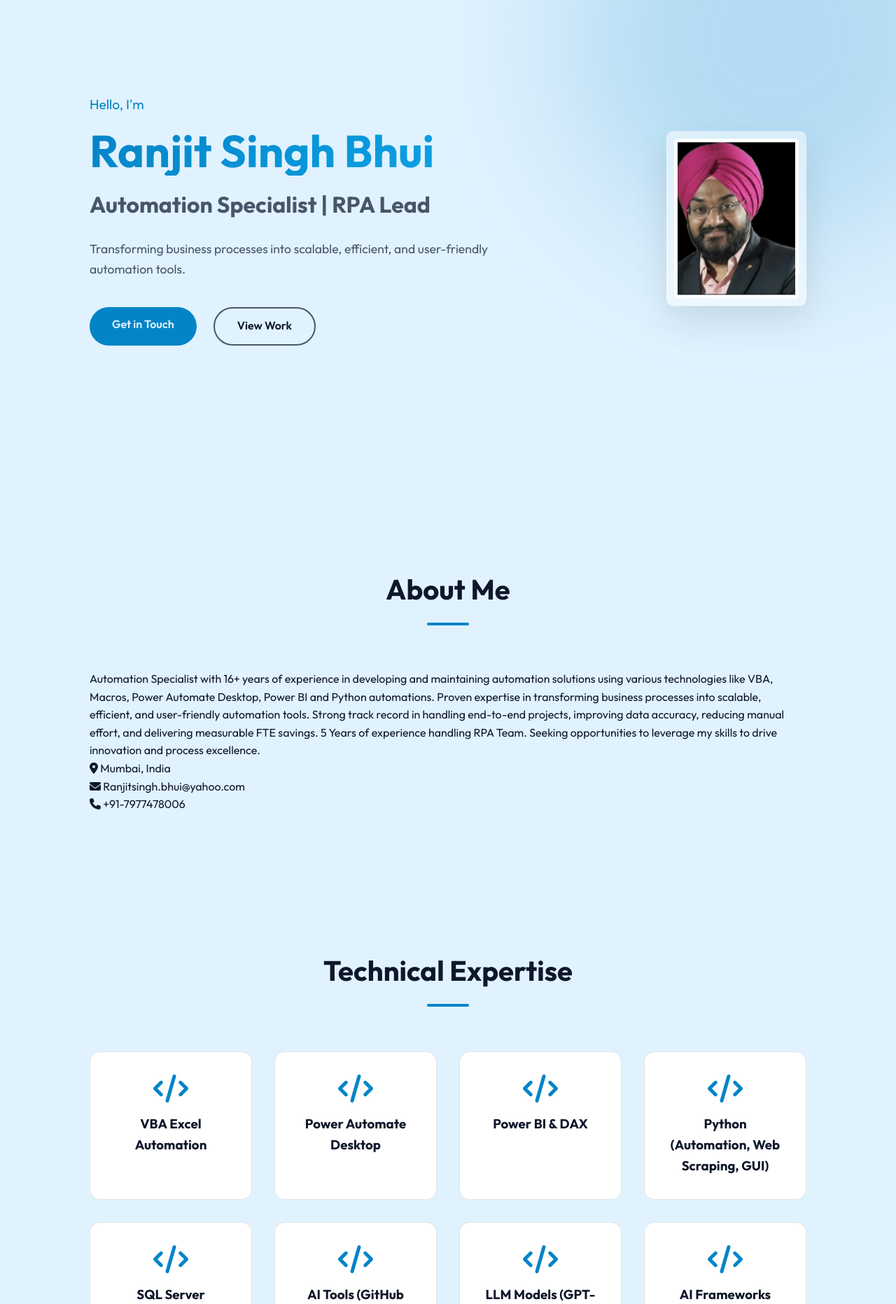
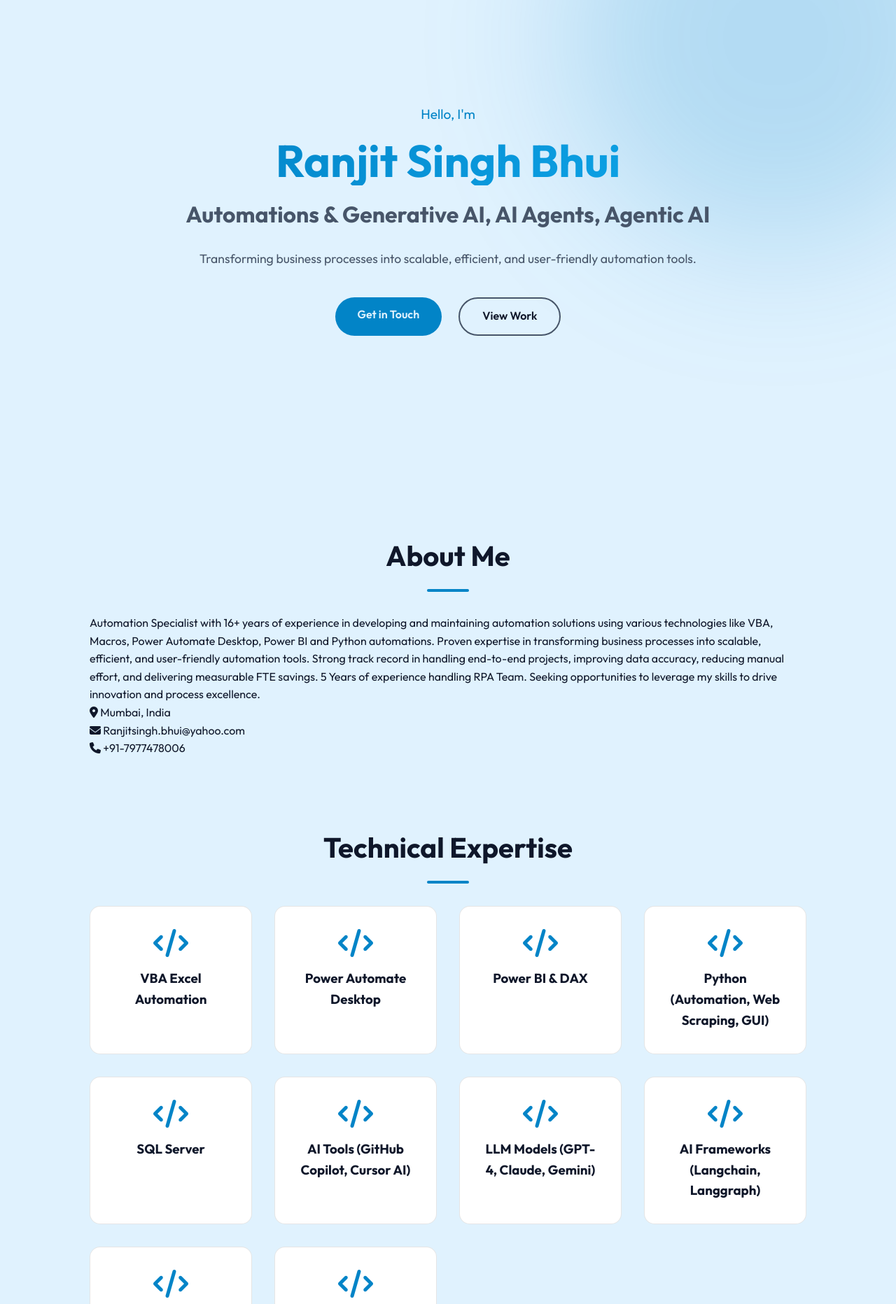
Before and after one commit to Ranjitsingh2021/Ranjit_Singh_Bhui_Protfolio, a Flask app: page / in a window 1280 px wide. Shown: the part 86-1950 px from the top of the page at 70% size. Run offline with Flask 3, Linux system fonts and the light colour scheme.

```diff
--- a/portfolio_data.py
+++ b/portfolio_data.py
@@ -2,7 +2,7 @@
 data = {
     "personal_info": {
         "name": "Ranjit Singh Bhui",
-        "title": "Automation Specialist | RPA Lead",
+        "title": "Automations & Generative AI, AI Agents, Agentic AI",
         "email": "Ranjitsingh.bhui@yahoo.com",
         "phone": "+91-7977478006",
         "location": "Mumbai, India",
--- /dev/null
+++ b/requirements.txt
@@ -0,0 +1 @@
+flask==3.1.2
--- a/static/css/style.css
+++ b/static/css/style.css
@@ -95,10 +95,11 @@ body {
     min-height: 100vh;
     display: flex;
     align-items: center;
-    justify-content: space-between;
+    justify-content: center;
     padding: 0 10%;
     position: relative;
     overflow: hidden;
+    text-align: center;
 }
 
 .hero::before {
@@ -115,7 +116,8 @@ body {
 }
 
 .hero-content {
-    max-width: 600px;
+    max-width: 800px;
+    margin: 0 auto;
 }
 
 .greeting {
@@ -150,6 +152,7 @@ body {
 .cta-buttons {
     display: flex;
     gap: 1.5rem;
+    justify-content: center;
 }
 
 .btn {
@@ -180,56 +183,14 @@ body {
     color: var(--accent);
 }
 
-.hero-visual {
-    position: relative;
-    display: flex;
-    justify-content: center;
-    align-items: center;
-}
-
-.profile-img-container {
-    position: relative;
-    width: 200px;
-    height: 250px;
-    border-radius: 10px;
-    padding: 10px;
-    background: rgba(255, 255, 255, 0.5);
-    backdrop-filter: blur(10px);
-    border: 1px solid rgba(255, 255, 255, 0.2);
-    box-shadow: 0 20px 50px rgba(0, 0, 0, 0.1);
-    animation: float 6s ease-in-out infinite;
-}
-
-.profile-img {
-    width: 100%;
-    height: 100%;
-    object-fit: cover;
-    border-radius: 5px;
-    border: 5px solid var(--card-bg);
-}
-
-@keyframes float {
-    0% {
-        transform: translateY(0px);
-    }
-
-    50% {
-        transform: translateY(-20px);
-    }
-
-    100% {
-        transform: translateY(0px);
-    }
-}
-
 /* Sections */
 .section {
-    padding: 6rem 10%;
+    padding: 3rem 10%;
 }
 
 .section-title {
     font-size: 2.5rem;
-    margin-bottom: 4rem;
+    margin-bottom: 2rem;
     text-align: center;
 }
 
@@ -468,14 +429,7 @@ footer {
     }
 
     .hero {
-        flex-direction: column;
-        justify-content: center;
-        text-align: center;
         padding-top: 100px;
-    }
-
-    .hero-visual {
-        margin-top: 3rem;
     }
 
     .experience-grid {
--- a/templates/index.html
+++ b/templates/index.html
@@ -43,12 +43,6 @@
             <div class="cta-buttons">
                 <a href="#contact" class="btn primary">Get in Touch</a>
                 <a href="#projects" class="btn secondary">View Work</a>
-            </div>
-        </div>
-        <div class="hero-visual">
-            <div class="profile-img-container">
-                <img src="{{ url_for('static', filename='images/profile.jpg') }}" alt="Ranjit Singh Bhui"
-                    class="profile-img">
             </div>
         </div>
     </section>
@@ -150,7 +144,7 @@
         <div class="container">
             <h2 class="section-title">Let's Connect</h2>
             <div class="contact-content">
-                <p>Interested in automating your business processes? Let's talk.</p>
+                <p>Interested in my profile? Let's talk.</p>
                 <a href="mailto:{{ personal_info.email }}" class="btn primary">Say Hello</a>
                 <div class="social-links">
                     <a href="{{ personal_info.linkedin }}" target="_blank"><i class="fab fa-linkedin"></i></a>
```
Also changed, not shown: app.py (line endings or trailing spaces).
